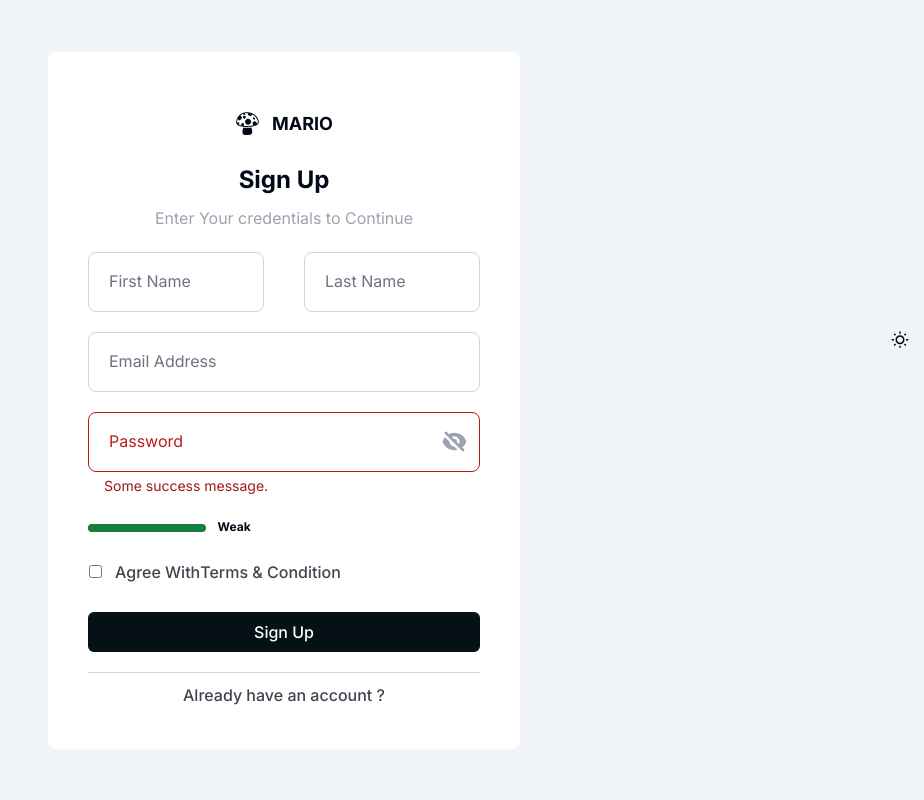
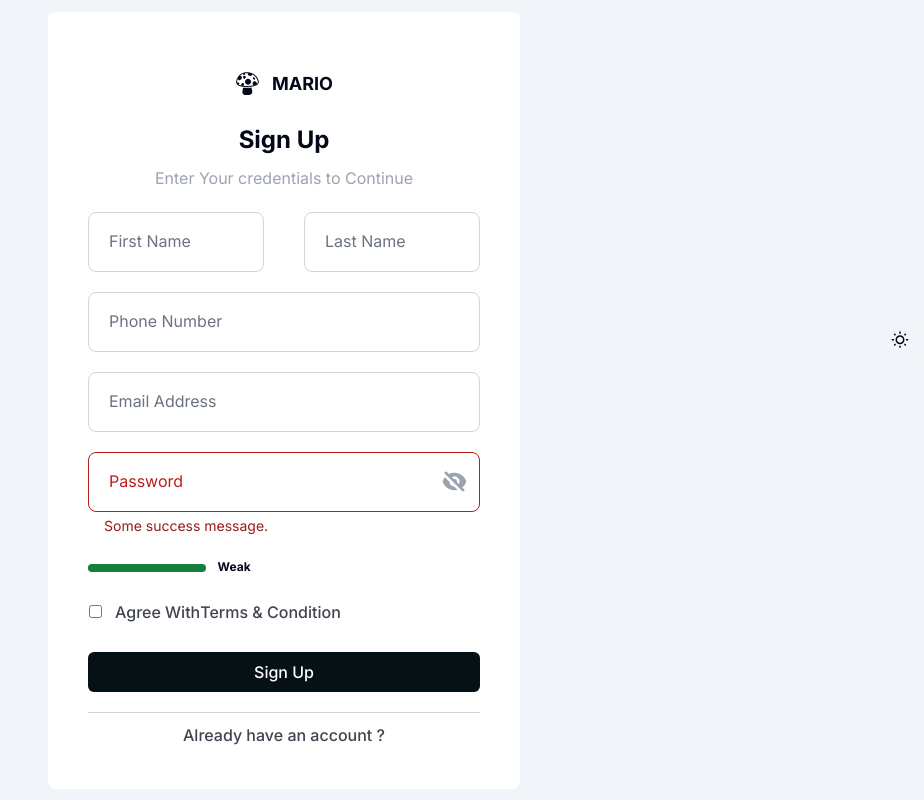
Before and after one commit to sameepmonsoon/full-stack-nextjs-project, a Next.js app: page /signup in a window 1280 px wide. Shown: the whole page, without its empty margins (356-1280 px from the left). Built offline with nearby package versions, Linux system fonts and the light colour scheme.

Commit message:
forward ref and on change handlers added in input

```diff
--- a/app/(authentication)/signup/page.tsx
+++ b/app/(authentication)/signup/page.tsx
@@ -61,6 +61,18 @@ const LoginPage = () => {
               onChange={handleChange}
             />
           </div>
+          <CustomInputContainer
+            size={"default"}
+            font={"medium"}
+            type="number"
+            inputBorder={"none"}
+            containerStyle={"border"}
+            id="phone"
+            label={"Phone Number"}
+            required
+            onChange={handleChange}
+            maxlength={10}
+          />
           <CustomInputContainer
             size={"default"}
             font={"medium"}
--- a/components/Elements/CutomInputContainer/CustomInputContainer.tsx
+++ b/components/Elements/CutomInputContainer/CustomInputContainer.tsx
@@ -115,7 +115,7 @@ const CustomInputContainer = forwardRef(function CustomInputContainer(
     valid = true,
     onChange,
     onClick,
-
+    maxlength,
   }: {
     id: string;
     type: string;
@@ -131,7 +131,7 @@ const CustomInputContainer = forwardRef(function CustomInputContainer(
     valid?: boolean;
     onChange?: (e: any) => void;
     onClick?: (e: any) => void;
-
+    maxlength?: number;
   },
   ref: any
 ) {
@@ -162,6 +162,7 @@ const CustomInputContainer = forwardRef(function CustomInputContainer(
         )}>
         <div className="relative w-full h-full flex justify-start items-center">
           <Input
+            maxLength={maxlength}
             onChange={onChange}
             ref={ref}
             disabled={disabled}
--- a/models/UserAuth.ts
+++ b/models/UserAuth.ts
@@ -21,7 +21,11 @@ const userAuthSchema = new Schema<userAuthDoc>(
       unique: true,
       required: true,
     },
-    phone: { type: Number, required: true, unique: true },
+    phone: {
+      type: Number,
+      required: true,
+      unique: true,
+    },
     email: {
       type: String,
       unique: true,
```
